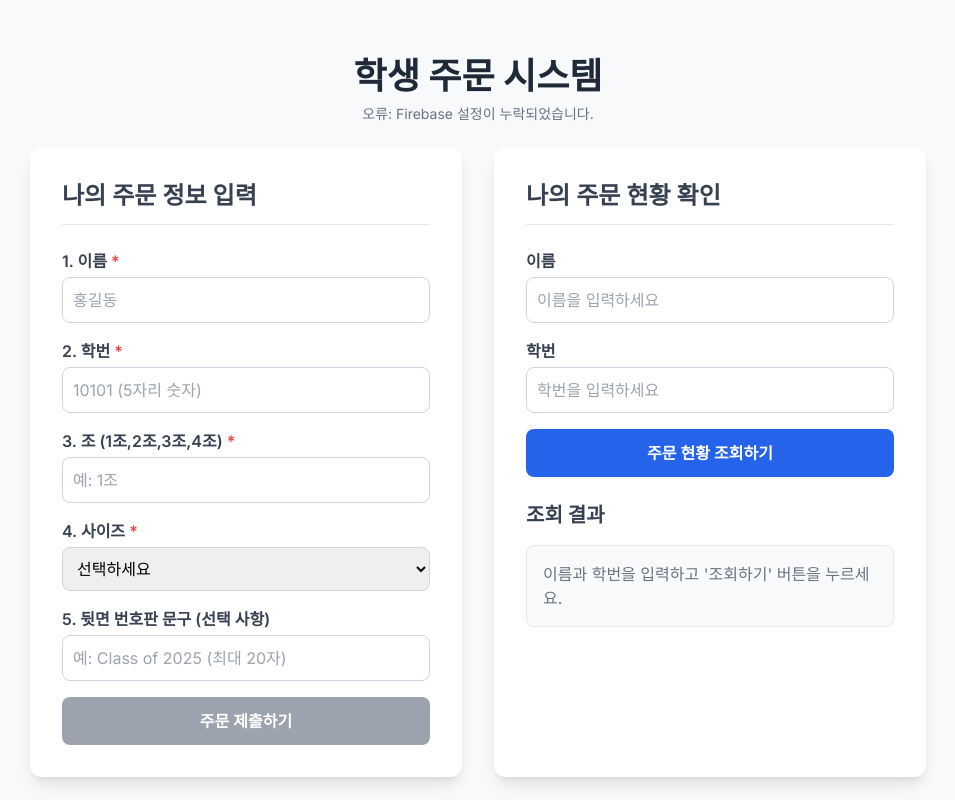
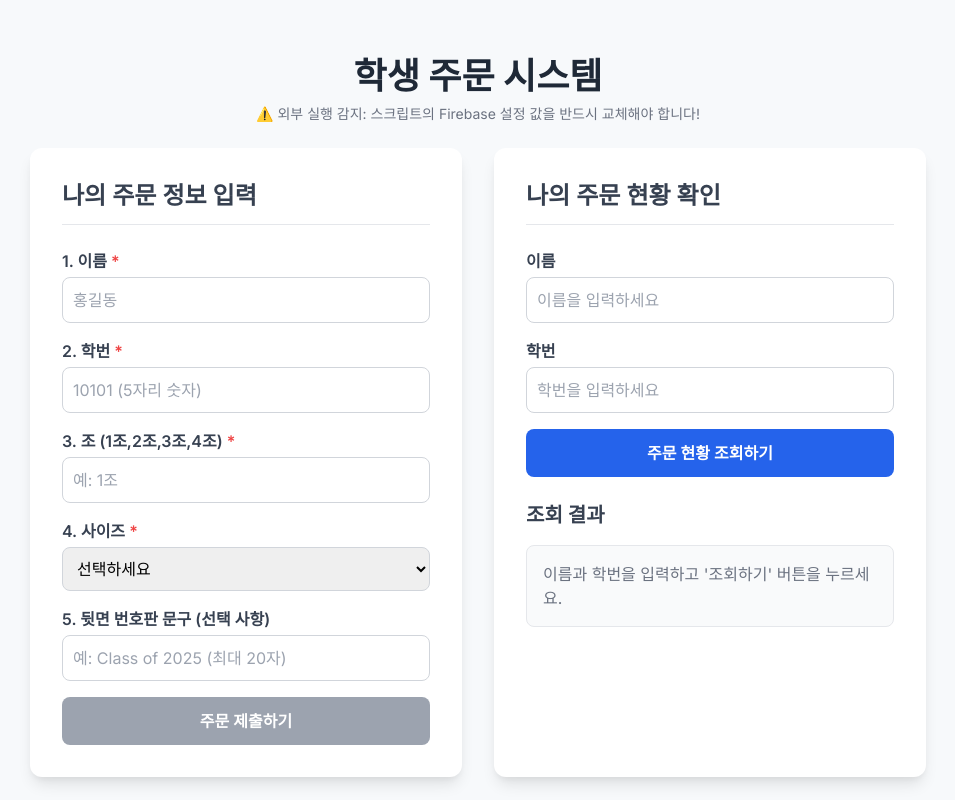
Before and after one commit to happy2022-lotus/-, a plain HTML site: page index.html in a window 1280 px wide. Shown: the top 800 px of the page, without its empty margins (162-1117 px from the left). Drawn offline with nearby package versions, Linux system fonts and the light colour scheme; no server answers.

Commit message:
Update index.html

```diff
--- a/index.html
+++ b/index.html
@@ -145,7 +145,27 @@
 
     // --- Global Configuration Variables (MUST USE) ---
     const appId = typeof __app_id !== 'undefined' ? __app_id : 'default-app-id';
-    const firebaseConfig = typeof __firebase_config !== 'undefined' ? JSON.parse(__firebase_config) : null;
+
+    // ⚠️ [중요 안내] ⚠️
+    // 이 코드를 GitHub Pages나 개인 서버에 배포하는 경우,
+    // 아래 firebaseConfig 객체를 본인의 Firebase 프로젝트 설정으로 교체해야 합니다.
+    // 그렇지 않으면, 데이터베이스 연결에 실패하여 모든 버튼이 비활성화된 채로 유지됩니다.
+    let firebaseConfig = typeof __firebase_config !== 'undefined' ? JSON.parse(__firebase_config) : null;
+
+    if (!firebaseConfig) {
+        // Firebase 설정이 없을 경우, 사용자에게 안내를 위한 기본 구조 제공 (실제 Firebase 프로젝트 설정으로 교체하세요!)
+        firebaseConfig = {
+            apiKey: "AIzaSyBFq-99bZSsy3h1qNy7irJZe7Z0OpZ9s4k",
+            authDomain: "st-grade-9e67f.firebaseapp.com",
+            projectId: "st-grade-9e67f",
+            storageBucket: "st-grade-9e67f.firebasestorage.app",
+            messagingSenderId: "481985157615",
+            appId: "1:481985157615:web:a40a8623938815ad283e1a",
+        };
+        console.warn("Firebase config not found. Using placeholder config. Please update the config manually for external hosting.");
+        document.getElementById('auth-info').textContent = "⚠️ 외부 실행 감지: 스크립트의 Firebase 설정 값을 반드시 교체해야 합니다!";
+    }
+
     const initialAuthToken = typeof __initial_auth_token !== 'undefined' ? __initial_auth_token : null;
 
     let app;
@@ -182,11 +202,7 @@
 
     // --- Firebase Initialization and Auth ---
     async function initFirebase() {
-        if (!firebaseConfig) {
-            console.error("Firebase configuration is missing.");
-            document.getElementById('auth-info').textContent = "오류: Firebase 설정이 누락되었습니다.";
-            return;
-        }
+        // Firebase config is guaranteed to have a structure now, but might have placeholder keys.
 
         try {
             app = initializeApp(firebaseConfig);
@@ -212,7 +228,7 @@
                     console.log("Firebase initialized, currently anonymous/unauthenticated:", userId);
                 }
 
-                // --- 인증 및 데이터베이스 준비 완료 ---
+                // --- 인증 및 데이터베이스 준비 완료: 버튼 활성화 ---
                 isAuthReady = true;
                 document.getElementById('submitButton').disabled = false;
                 document.getElementById('lookupButton').disabled = false;
@@ -221,7 +237,7 @@
 
         } catch (error) {
             console.error("Firebase initialization or sign-in failed:", error);
-            document.getElementById('auth-info').textContent = `오류: 초기화 실패 - ${error.message}`;
+            document.getElementById('auth-info').textContent = `오류: 초기화 실패 - Firebase 연결 확인 필요. ${error.message}`;
         }
     }
 
```
